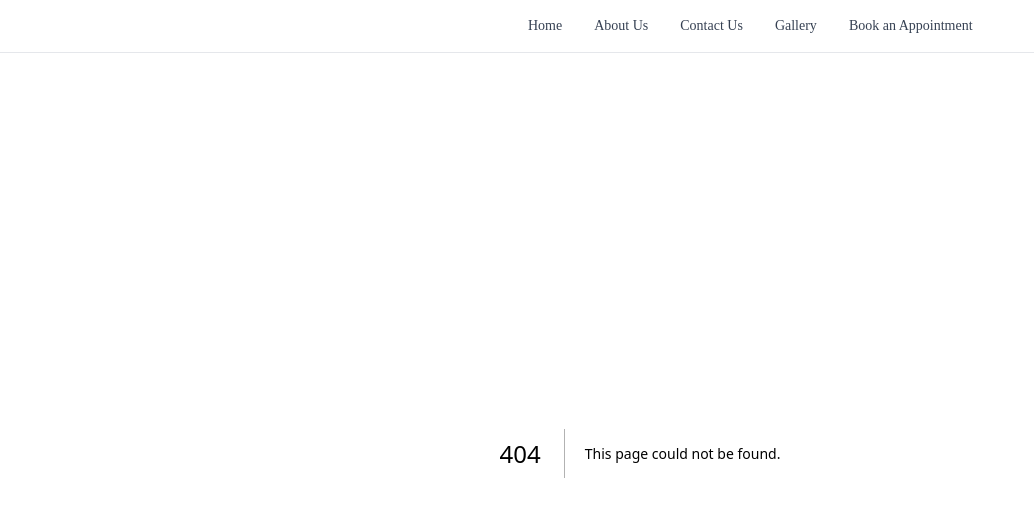
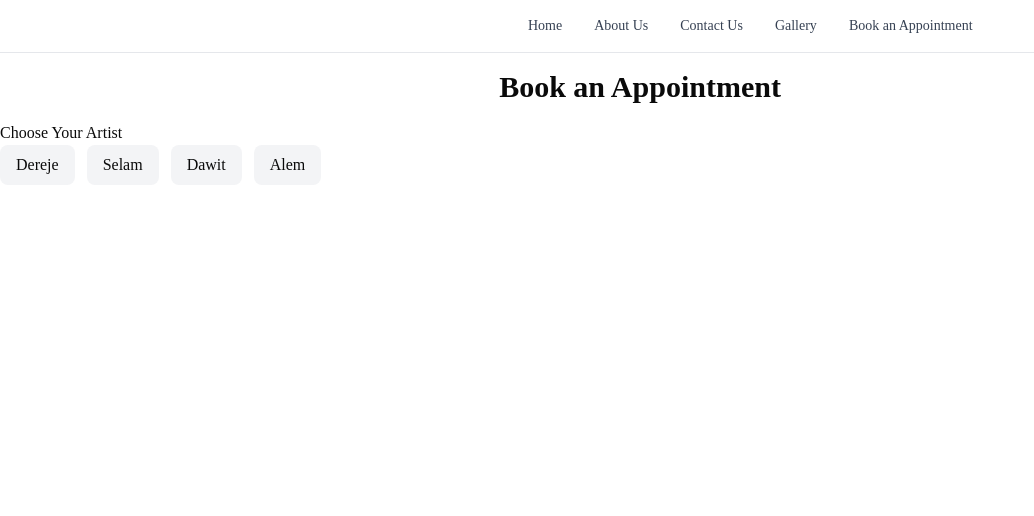
Before and after one commit to Nuhamin-07/tattoo-studio, a Next.js app: page /appointment in a window 1280 px wide. Before the commit this address had no page. Shown: the top 516 px of the page, without its empty margins (0-1034 px from the left). Built offline with nearby package versions, Linux system fonts and the light colour scheme.

Commit message:
appointment page created

```diff
--- /dev/null
+++ b/app/appointment/page.tsx
@@ -0,0 +1,31 @@
+export default function Appointment() {
+    return (
+        <div>
+            <h1 className="text-center text-3xl font-bold my-4">Book an Appointment</h1>
+            <form>
+                <p>Choose Your Artist</p>
+                <div className="flex gap-3">
+                    <label className="inline-flex items-center justify-center px-4 py-2 rounded-md bg-gray-100 hover:bg-gray-300 cursor-pointer peer-checked:bg-gray-900 peer-checked:text-white" htmlFor="Dereje">
+                        <input className="sr-only peer" type="radio" id="Dereje" name="artist" value="Dereje" />
+                        Dereje
+                    </label>
+                    <label className="inline-flex items-center justify-center px-4 py-2 rounded-md bg-gray-100 hover:bg-gray-300 cursor-pointer peer-checked:bg-gray-900 peer-checked:text-white" htmlFor="Selam">
+                        <input className="sr-only peer" type="radio" id="Selam" name="artist" value="Selam" />
+                        Selam
+                    </label>
+                    <label className="inline-flex items-center justify-center px-4 py-2 rounded-md bg-gray-100 hover:bg-gray-300 cursor-pointer peer-checked:bg-gray-900 peer-checked:text-white" htmlFor="Dawit">
+                        <input className="sr-only peer" type="radio" id="Dawit" name="artist" value="Dawit" />
+                        Dawit
+                    </label>
+                    <label className="inline-flex items-center justify-center px-4 py-2 rounded-md bg-gray-100 hover:bg-gray-300 cursor-pointer peer-checked:bg-gray-900 peer-checked:text-white" htmlFor="Alem">
+                        <input className="sr-only peer" type="radio" id="Alem" name="artist" value="Alem" />
+                        Alem
+                    </label>
+                </div>
+                <div>
+
+                </div>
+            </form>
+        </div>
+    )
+}
```
